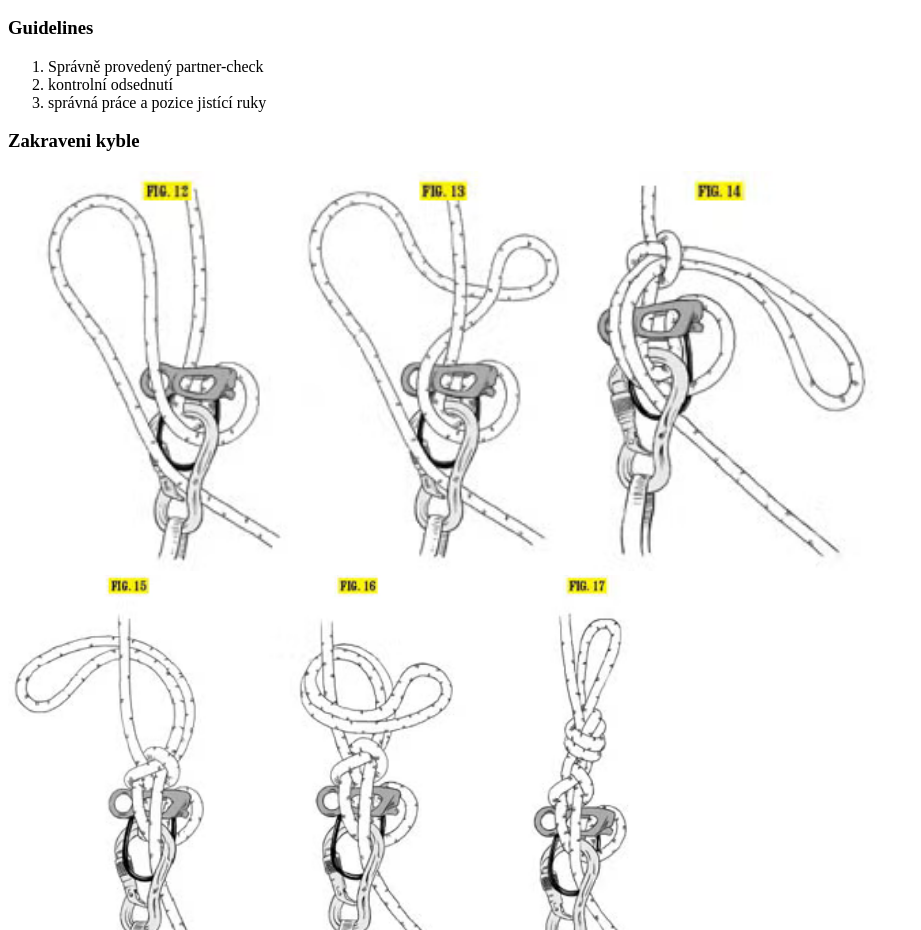
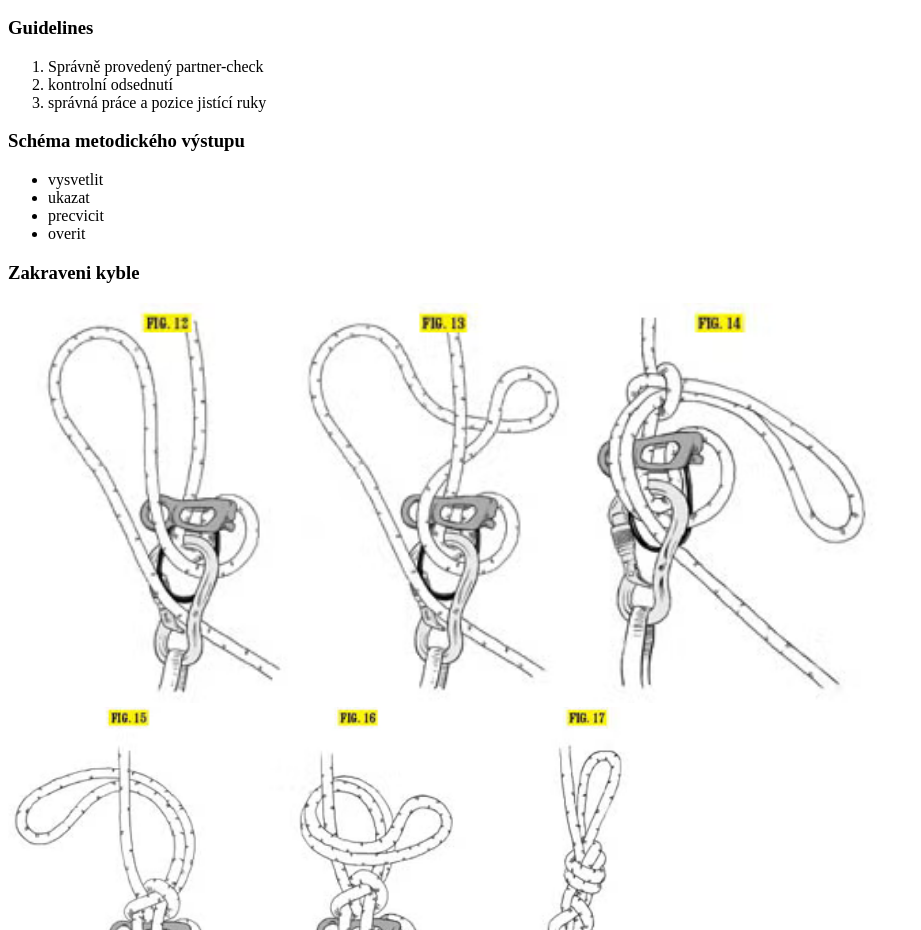
Before and after one commit to stefanbartos/my-home, an Eleventy site: page src/sci.md in a window 1280 px wide. Shown: the part 5803-6733 px from the top of the page, without its empty margins (0-921 px from the left). Built offline with nearby package versions, Linux system fonts and the light colour scheme; Eleventy itself is replaced by a stand-in of ours; files that its build step writes are made by us from their sources; files whose address does not match are found by name.

Commit message:
added more info to sci page

```diff
--- a/src/sci.md
+++ b/src/sci.md
@@ -181,6 +181,12 @@ nejtěžší cesta na světě 9c+ (v Norsku)
 1. kontrolní odsednutí
 1. správná práce a pozice jistící ruky
 
+### Schéma metodického výstupu
+- vysvetlit
+- ukazat
+- precvicit
+- overit
+
 ### Zakraveni kyble
 
 <img src="./images/zakraveni-kyble.png"  height="400"  alt="">
```
